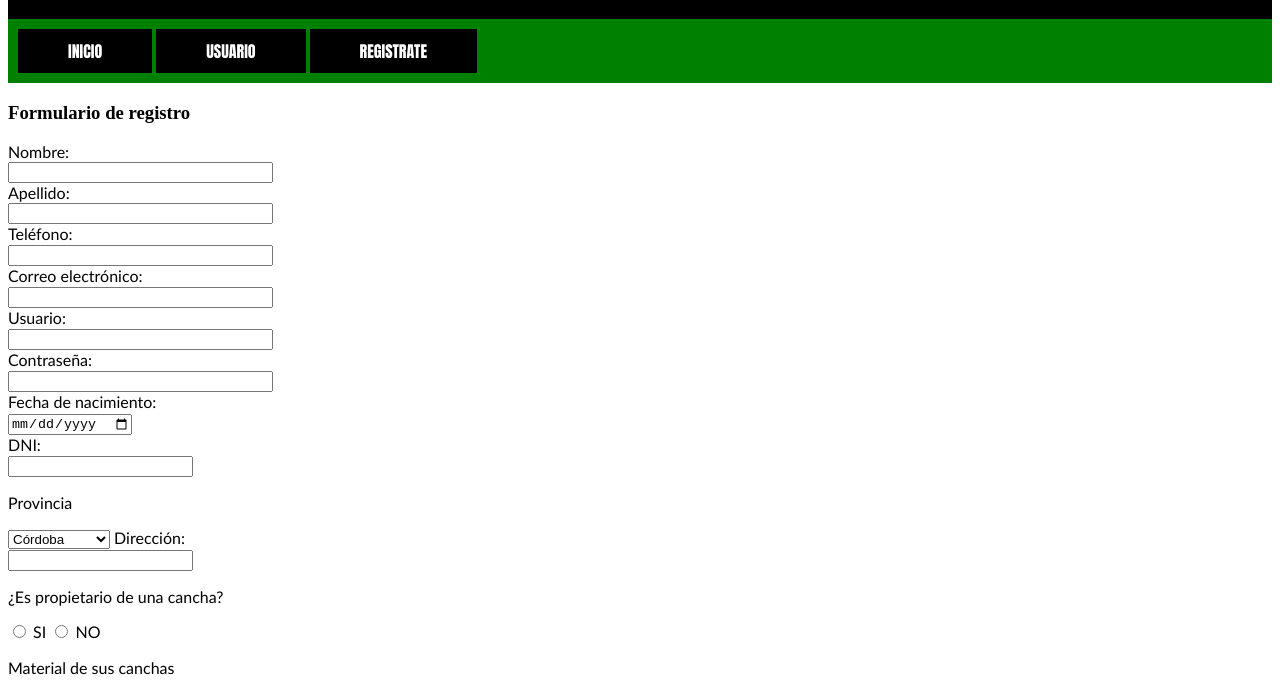
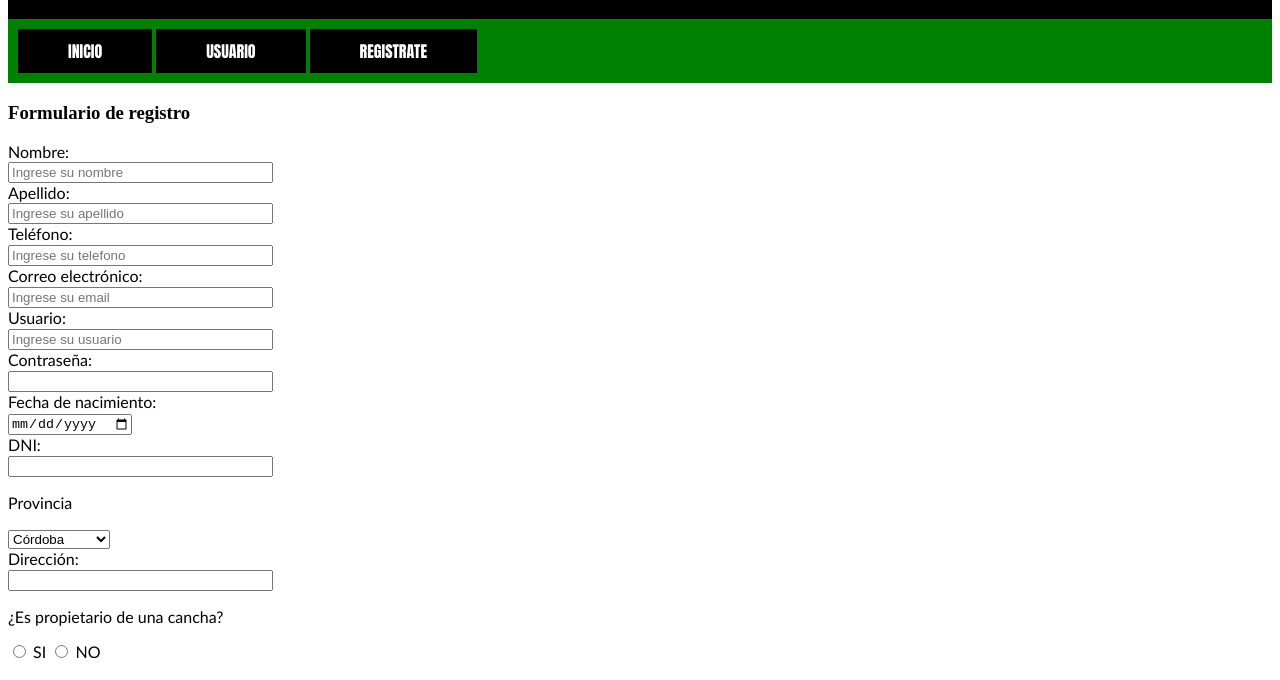
Before and after one commit to rodrigocabadas/canchita, a plain HTML site: page registro.html in a window 1280 px wide. Shown: the part 109-789 px from the top of the page. Drawn offline with Linux system fonts and the light colour scheme.

Commit message:
Add files via upload

```diff
--- a/registro.html
+++ b/registro.html
@@ -37,35 +37,36 @@
       <form method="POST" action="informacion.php">
         <p><strong><h3> Formulario de registro</strong> </h3> </p>
         <label for="nombre"> Nombre:</label><br>
-        <input type="text"name="nombre"id="nombre" size="30"><br>
+        <input type="text"name="nombre"id="nombre" placeholder="Ingrese su nombre" size="30"><br>
         <label for="apellido"> Apellido:</label><br>
-        <input type="text" name="apellido" id="apellido" size="30"><br>
+        <input type="text" name="apellido" id="apellido" placeholder="Ingrese su apellido" size="30"><br>
         <label for="teléfono"> Teléfono:<label><br>
-        <input type="text" name="teléfono" id="Teléfono" size="30"><br>
+        <input type="text" name="teléfono" id="Teléfono" placeholder="Ingrese su telefono"size="30"><br>
         <label for="email"> Correo electrónico:</label><br>
-        <input type="email" name="email" id="email"size="30"><br>
+        <input type="email" name="email" id="email" placeholder="Ingrese su email" size="30"><br>
         <label for="usuario"> Usuario:</label><br>
-        <input type="usuario" name="usuario" id="usuario"size="30"><br>
+        <input type="usuario" name="usuario" id="usuario" placeholder="Ingrese su usuario" size="30"><br>
         <label for="password">Contraseña:</label><br>
         <input type="password" name="password" id="password"maxlength="8"size="30"><br>
         <label for="nacimiento">Fecha de nacimiento:</label><br>
         <input type="date" name="nacimiento" id="nacimiento"><br>
         <label for="dni"> DNI:</label><br>
-        <input type="dni" name="dni" id="dni"><br>
+        <input type="dni" name="dni" id="dni"size="30"><br>
 
         <p> Provincia </p>
 
         <select> id="provincia"
             <option value="cordoba">Córdoba</option>
-            <option value="buenosaires">Buenos Aires</option>
+            <option value="buenosaires">Buenos Aires</option><br>
             <option value="santafe">Santa Fe</option>
             <option value="catamarca">Catamarca</option>
             <option value="lapampa">La Pampa</option>
-        </select>
-        <label for="dirección"> Dirección:</label><br>
-        <input type="dirección" name="dirección" id="dirección"><br>
-        <p>¿Es propietario de una cancha? </p>
-        <input type="radio" id="si" value="si" name "cancha">
+
+        </select><br>
+        <label for="direccion"> Dirección:</label><br>
+        <input type="direccion" name="direccion" id="direccion"size="30"><br>
+        <p>¿Es propietario de una cancha?</p>
+        <input type="radio" id="si" value="si" name="cancha">
         <label for="si">SI</label>
         <input type="radio" id="no" value="no" name="cancha">
         <label for="no">NO</label>
```
